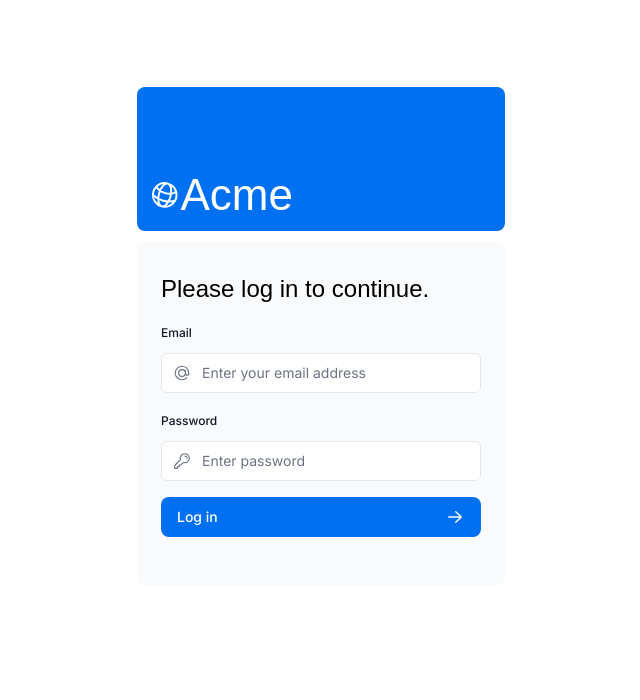
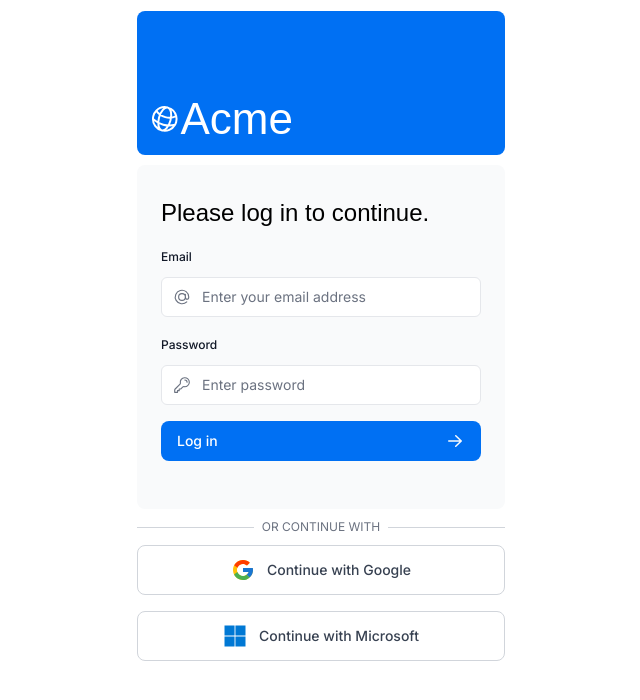
Before and after one commit to juanballone/nextjs-dashboard, a Next.js app: page /login in a window 1280 px wide. Shown: the top 700 px of the page, without its empty margins (319-959 px from the left). Built offline with nearby package versions, Linux system fonts and the light colour scheme; no server answers; a web font is replaced by a local one.

Commit message:
add Google and Microsoft Auth Providers

```diff
--- /dev/null
+++ b/app/api/auth/[...nextauth]/route.ts
@@ -0,0 +1,5 @@
+// In: /app/api/auth/[...nextauth]/route.ts
+
+import { handlers } from '@/auth'; // Import the handlers object
+
+export const { GET, POST } = handlers; // Destructure and export GET and POST
--- a/app/login/page.tsx
+++ b/app/login/page.tsx
@@ -2,6 +2,7 @@ import AcmeLogo from '@/app/ui/acme-logo';
 import LoginForm from '@/app/ui/login-form';
 import { Suspense } from 'react';
 import { Metadata } from 'next';
+import OAuthButtons from '@/app/ui/oauth-buttons'; // <-- Import the new component
 
 export const metadata: Metadata = {
   title: 'Login',
@@ -19,7 +20,19 @@ export default function LoginPage() {
         <Suspense>
           <LoginForm />
         </Suspense>
-      </div>
+        {/* --- ADD THIS SECTION --- */}
+        <div className="relative my-4">
+          <div className="absolute inset-0 flex items-center">
+            <span className="w-full border-t border-gray-300" />
+          </div>
+          <div className="relative flex justify-center text-xs uppercase">
+            <span className="bg-white px-2 text-gray-500">
+              Or continue with
+            </span>
+          </div>
+        </div>
+        <OAuthButtons />
+        {/* ----------------------- */}      </div>
     </main>
   );
 }
--- /dev/null
+++ b/app/ui/oauth-buttons.tsx
@@ -0,0 +1,33 @@
+// app/ui/oauth-buttons.tsx
+'use client';
+
+import { signIn } from 'next-auth/react';
+// You can use an icon library like 'react-icons' for the logos
+// npm install react-icons
+import { FcGoogle } from 'react-icons/fc';
+import { FaMicrosoft } from 'react-icons/fa';
+
+export default function OAuthButtons() {
+  return (
+    <div className="flex flex-col items-center gap-4">
+      <button
+        onClick={() => signIn('google', { callbackUrl: '/dashboard' })}
+        className="flex w-full items-center justify-center gap-3 rounded-lg border border-gray-300 px-4 py-3 transition-colors hover:bg-gray-100"
+      >
+        <FcGoogle size={24} />
+        <span className="text-sm font-medium text-gray-700">
+          Continue with Google
+        </span>
+      </button>
+      <button
+        onClick={() => signIn('azure-ad', { callbackUrl: '/dashboard' })}
+        className="flex w-full items-center justify-center gap-3 rounded-lg border border-gray-300 px-4 py-3 transition-colors hover:bg-gray-100"
+      >
+        <FaMicrosoft size={24} color="#0078D4" />
+        <span className="text-sm font-medium text-gray-700">
+          Continue with Microsoft
+        </span>
+      </button>
+    </div>
+  );
+}
--- a/auth.ts
+++ b/auth.ts
@@ -1,4 +1,6 @@
 import NextAuth from 'next-auth';
+import Google from 'next-auth/providers/google';
+import AzureAD from 'next-auth/providers/azure-ad';
 import { authConfig } from './auth.config';
 import Credentials from 'next-auth/providers/credentials';
 import { z } from 'zod';
@@ -18,7 +20,7 @@ async function getUser(email: string): Promise<User | undefined> {
     }
 }
 
-export const { auth, signIn, signOut } = NextAuth({
+export const { handlers, auth, signIn, signOut } = NextAuth({
     ...authConfig,
     providers: [
         Credentials({
@@ -39,5 +41,22 @@ export const { auth, signIn, signOut } = NextAuth({
                 return null;
             },
         }),
+        Google({
+            clientId: process.env.AUTH_GOOGLE_ID,
+            clientSecret: process.env.AUTH_GOOGLE_SECRET,
+            authorization: {
+                params: {
+                    prompt: "consent",
+                    access_type: "offline",
+                    response_type: "code",
+                },
+            },
+        }),
+        AzureAD({
+            clientId: process.env.AUTH_AZURE_AD_CLIENT_ID,
+            clientSecret: process.env.AUTH_AZURE_AD_CLIENT_SECRET,
+            // You might need to specify the tenantId if you're not using the common endpoint
+            // tenantId: process.env.AUTH_AZURE_AD_TENANT_ID,
+        }),
     ],
 });
--- a/package.json
+++ b/package.json
@@ -18,6 +18,7 @@
     "postgres": "^3.4.6",
     "react": "latest",
     "react-dom": "latest",
+    "react-icons": "^5.5.0",
     "tailwindcss": "3.4.17",
     "typescript": "5.7.3",
     "use-debounce": "^10.0.4",
```
Also changed, not shown: 1 other file (tests, documents, lock files or other folders).
